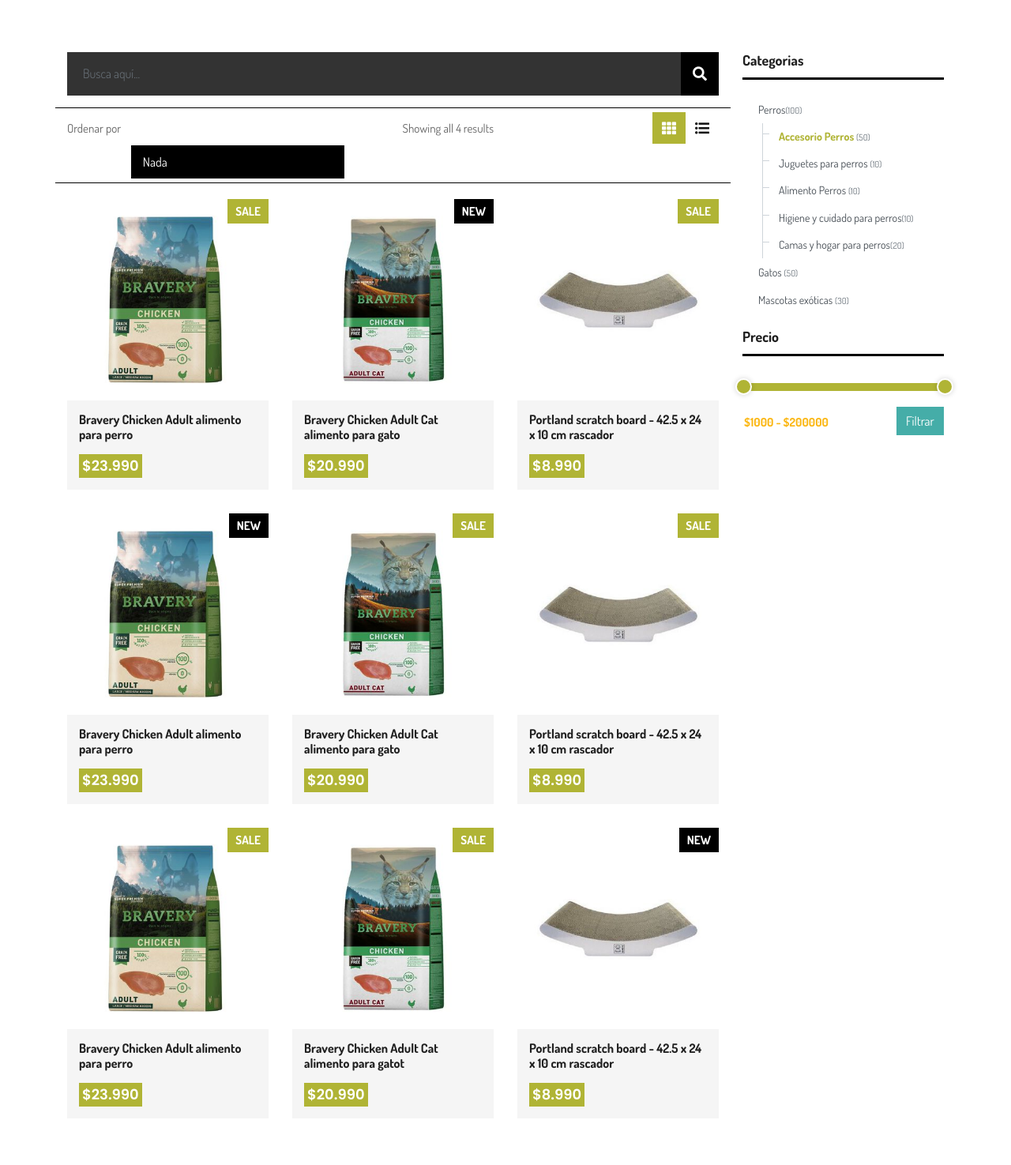
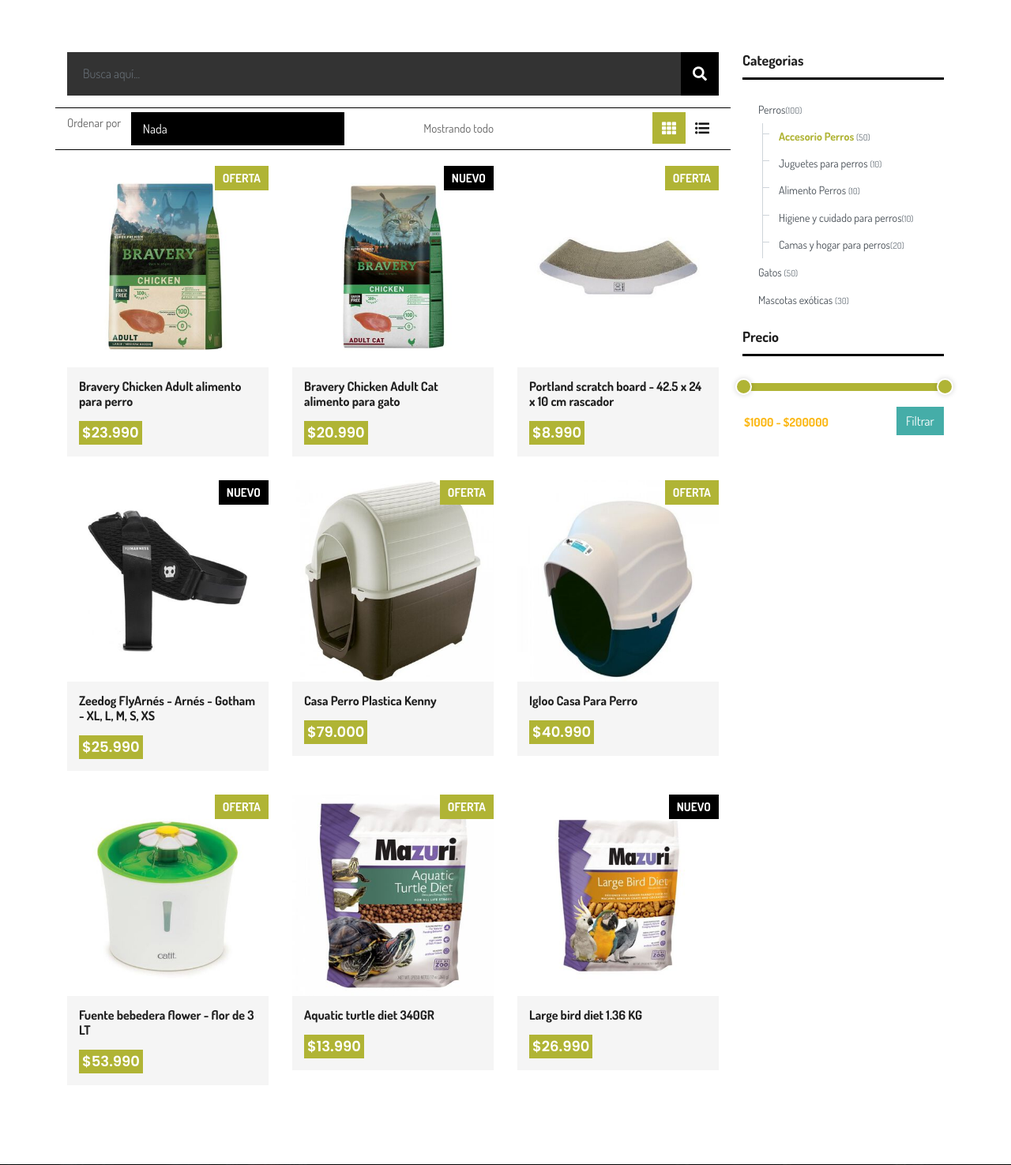
Before and after one commit to Camsito/codigodetienda, a PHP site: page /shop.html in a window 1280 px wide. Shown: the part 337-1812 px from the top of the page at 79% size. Run offline with PHP 8.4, Linux system fonts and the light colour scheme.

Commit message:
ultimos cambios

```diff
--- a/css/style.css
+++ b/css/style.css
@@ -2378,12 +2378,14 @@
 }
  .contact-info-left{
      padding: 20px;
-     background: url(../images/contact-bg.jpg) no-repeat center;
-	 background-size: cover;
+     background: url(../images/contact-bg.jpg) no-repeat  ;
+	 background-size: auto 47%;
+     background-position: bottom right;
+
 }
  .contact-info-left h2{
      font-size: 22px;
-     font-weight: 700;
+     font-weight: 1000;
 }
  .contact-info-left p{
      margin-bottom: 15px;
--- a/index.html
+++ b/index.html
@@ -124,7 +124,7 @@
                         <li class="nav-item active"><a class="nav-link" href="index.html">Inicio</a></li>
                         <li class="nav-item"><a class="nav-link" href="about.html">Sobre nosotros</a></li>
                         <li class="dropdown">
-                            <a href="#" class="nav-link dropdown-toggle arrow" data-toggle="dropdown">Tienda</a>
+                            <a href="#" class="nav-link dropdown-toggle" data-toggle="dropdown">Tienda</a>
                             <ul class="dropdown-menu">
 								<li><a href="shop.html">Catálogo</a></li>
 								<li><a href="shop-detail.html">Detalle de producto</a></li>
--- a/shop.html
+++ b/shop.html
@@ -161,7 +161,7 @@
                         <div class="product-item-filter row">
                             <div class="col-12 col-sm-8 text-center text-sm-left">
                                 <div class="toolbar-sorter-right">
-                                    <span>Ordenar por </span>
+                                    Ordenar por
                                     <select id="basic" class="selectpicker show-tick form-control" data-placeholder="$ USD">
 									<option data-display="Select">Nada</option>
 									<option value="1">Popularidad</option>
@@ -170,7 +170,7 @@
 									<option value="4">Mas vendidos</option>
 								</select>
                                 </div>
-                                <p>Showing all 4 results</p>
+                                <p>Mostrando todo</p>
                             </div>
                             <div class="col-12 col-sm-4 text-center text-sm-right">
                                 <ul class="nav nav-tabs ml-auto">
@@ -192,7 +192,7 @@
                                             <div class="products-single fix">
                                                 <div class="box-img-hover">
                                                     <div class="type-lb">
-                                                        <p class="sale">Sale</p>
+                                                        <p class="sale">OFERTA</p>
                                                     </div>
                                                     <img src="images/img-pro-01.jpg" class="img-fluid" alt="Image">
                                                     <div class="mask-icon">
@@ -214,7 +214,7 @@
                                             <div class="products-single fix">
                                                 <div class="box-img-hover">
                                                     <div class="type-lb">
-                                                        <p class="new">New</p>
+                                                        <p class="new">Nuevo</p>
                                                     </div>
                                                     <img src="images/img-pro-02.jpg" class="img-fluid" alt="Image">
                                                     <div class="mask-icon">
@@ -236,7 +236,7 @@
                                             <div class="products-single fix">
                                                 <div class="box-img-hover">
                                                     <div class="type-lb">
-                                                        <p class="sale">Sale</p>
+                                                        <p class="sale">OFERTA</p>
                                                     </div>
                                                     <img src="images/img-pro-03.jpg" class="img-fluid" alt="Image">
                                                     <div class="mask-icon">
@@ -258,9 +258,9 @@
                                             <div class="products-single fix">
                                                 <div class="box-img-hover">
                                                     <div class="type-lb">
-                                                        <p class="new">New</p>
+                                                        <p class="new">Nuevo</p>
                                                     </div>
-                                                    <img src="images/img-pro-01.jpg" class="img-fluid" alt="Image">
+                                                    <img src="images/img-pro-04.jpg" class="img-fluid" alt="Image">
                                                     <div class="mask-icon">
                                                         <ul>
                                                             <li><a href="#" data-toggle="tooltip" data-placement="right" title="Vista Previa"><i class="fas fa-eye"></i></a></li>
@@ -271,8 +271,8 @@
                                                     </div>
                                                 </div>
                                                 <div class="why-text">
-                                                    <h4>Bravery Chicken Adult alimento para perro</h4>
-                                                    <h5> $23.990</h5>
+                                                    <h4>Zeedog FlyArnés - Arnés - Gotham - XL, L, M, S, XS</h4>
+                                                    <h5> $25.990</h5>
                                                 </div>
                                             </div>
                                         </div>
@@ -280,9 +280,9 @@
                                             <div class="products-single fix">
                                                 <div class="box-img-hover">
                                                     <div class="type-lb">
-                                                        <p class="sale">Sale</p>
+                                                        <p class="sale">OFERTA</p>
                                                     </div>
-                                                    <img src="images/img-pro-02.jpg" class="img-fluid" alt="Image">
+                                                    <img src="images/img-pro-05.jpg" class="img-fluid" alt="Image">
                                                     <div class="mask-icon">
                                                         <ul>
                                                             <li><a href="#" data-toggle="tooltip" data-placement="right" title="Vista Previa"><i class="fas fa-eye"></i></a></li>
@@ -293,8 +293,8 @@
                                                     </div>
                                                 </div>
                                                 <div class="why-text">
-                                                    <h4>Bravery Chicken Adult Cat alimento para gato</h4>
-                                                    <h5> $20.990</h5>
+                                                    <h4>Casa Perro Plastica Kenny</h4>
+                                                    <h5>$79.000</h5>
                                                 </div>
                                             </div>
                                         </div>
@@ -302,9 +302,9 @@
                                             <div class="products-single fix">
                                                 <div class="box-img-hover">
                                                     <div class="type-lb">
-                                                        <p class="sale">Sale</p>
+                                                        <p class="sale">OFERTA</p>
                                                     </div>
-                                                    <img src="images/img-pro-03.jpg" class="img-fluid" alt="Image">
+                                                    <img src="images/img-pro-06.jpg" class="img-fluid" alt="Image">
                                                     <div class="mask-icon">
                                                         <ul>
                                                             <li><a href="#" data-toggle="tooltip" data-placement="right" title="Vista Previa"><i class="fas fa-eye"></i></a></li>
@@ -315,8 +315,8 @@
                                                     </div>
                                                 </div>
                                                 <div class="why-text">
-                                                    <h4>Portland scratch board - 42.5 x 24 x 10 cm rascador</h4>
-                                                    <h5> $8.990</h5>
+                                                    <h4>Igloo Casa Para Perro</h4>
+                                                    <h5> $40.990</h5>
                                                 </div>
                                             </div>
                                         </div>
@@ -324,9 +324,9 @@
                                             <div class="products-single fix">
                                                 <div class="box-img-hover">
                                                     <div class="type-lb">
-                                                        <p class="sale">Sale</p>
+                                                        <p class="sale">OFERTA</p>
                                                     </div>
-                                                    <img src="images/img-pro-01.jpg" class="img-fluid" alt="Image">
+                                                    <img src="images/img-pro-07.jpg" class="img-fluid" alt="Image">
                                                     <div class="mask-icon">
                                                         <ul>
                                                             <li><a href="#" data-toggle="tooltip" data-placement="right" title="Vista Previa"><i class="fas fa-eye"></i></a></li>
@@ -337,8 +337,8 @@
                                                     </div>
                                                 </div>
                                                 <div class="why-text">
-                                                    <h4>Bravery Chicken Adult alimento para perro</h4>
-                                                    <h5> $23.990</h5>
+                                                    <h4>Fuente bebedera flower - flor de 3 LT</h4>
+                                                    <h5> $53.990</h5>
                                                 </div>
                                             </div>
                                         </div>
@@ -346,9 +346,9 @@
                                             <div class="products-single fix">
                                                 <div class="box-img-hover">
                                                     <div class="type-lb">
-                                                        <p class="sale">Sale</p>
+                                                        <p class="sale">OFERTA</p>
                                                     </div>
-                                                    <img src="images/img-pro-02.jpg" class="img-fluid" alt="Image">
+                                                    <img src="images/img-pro-08.jpg" class="img-fluid" alt="Image">
                                                     <div class="mask-icon">
                                                         <ul>
                                                             <li><a href="#" data-toggle="tooltip" data-placement="right" title="Vista Previa"><i class="fas fa-eye"></i></a></li>
@@ -359,8 +359,8 @@
                                                     </div>
                                                 </div>
                                                 <div class="why-text">
-                                                    <h4>Bravery Chicken Adult Cat alimento para gatot</h4>
-                                                    <h5> $20.990</h5>
+                                                    <h4>Aquatic turtle diet 340GR</h4>
+                                                    <h5>$13.990</h5>
                                                 </div>
                                             </div>
                                         </div>
@@ -368,9 +368,9 @@
                                             <div class="products-single fix">
                                                 <div class="box-img-hover">
                                                     <div class="type-lb">
-                                                        <p class="new">New</p>
+                                                        <p class="new">Nuevo</p>
                                                     </div>
-                                                    <img src="images/img-pro-03.jpg" class="img-fluid" alt="Image">
+                                                    <img src="images/img-pro-09.jpg" class="img-fluid" alt="Image">
                                                     <div class="mask-icon">
                                                         <ul>
                                                             <li><a href="#" data-toggle="tooltip" data-placement="right" title="Vista Previa"><i class="fas fa-eye"></i></a></li>
@@ -381,8 +381,8 @@
                                                     </div>
                                                 </div>
                                                 <div class="why-text">
-                                                    <h4>Portland scratch board - 42.5 x 24 x 10 cm rascador</h4>
-                                                    <h5> $8.990</h5>
+                                                    <h4>Large bird diet 1.36 KG</h4>
+                                                    <h5> $26.990</h5>
                                                 </div>
                                             </div>
                                         </div>
@@ -395,7 +395,7 @@
                                                 <div class="products-single fix">
                                                     <div class="box-img-hover">
                                                         <div class="type-lb">
-                                                            <p class="new">New</p>
+                                                            <p class="new">Nuevo</p>
                                                         </div>
                                                         <img src="images/img-pro-01.jpg" class="img-fluid" alt="Image">
                                                         <div class="mask-icon">
@@ -413,9 +413,6 @@
                                                 <div class="why-text full-width">
                                                     <h4>Portland scratch board - 42.5 x 24 x 10 cm rascador</h4>
                                                     <h5> <del>$ 60.00</del> $40.79</h5>
-                                                    <p>Integer tincidunt aliquet nibh vitae dictum. In turpis sapien, imperdiet quis magna nec, iaculis ultrices ante. Integer vitae suscipit nisi. Morbi dignissim risus sit amet orci porta, eget aliquam purus
-                                                        sollicitudin. Cras eu metus felis. Sed arcu arcu, sagittis in blandit eu, imperdiet sit amet eros. Donec accumsan nisi purus, quis euismod ex volutpat in. Vestibulum eleifend eros ac lobortis aliquet.
-                                                        Suspendisse at ipsum vel lacus vehicula blandit et sollicitudin quam. Praesent vulputate semper libero pulvinar consequat. Etiam ut placerat lectus.</p>
                                                     <a class="btn hvr-hover" href="#">Añadir al Carro</a>
                                                 </div>
                                             </div>
@@ -427,7 +424,7 @@
                                                 <div class="products-single fix">
                                                     <div class="box-img-hover">
                                                         <div class="type-lb">
-                                                            <p class="sale">Sale</p>
+                                                            <p class="sale">OFERTA</p>
                                                         </div>
                                                         <img src="images/img-pro-02.jpg" class="img-fluid" alt="Image">
                                                         <div class="mask-icon">
@@ -459,7 +456,7 @@
                                                 <div class="products-single fix">
                                                     <div class="box-img-hover">
                                                         <div class="type-lb">
-                                                            <p class="sale">Sale</p>
+                                                            <p class="sale">OFERTA</p>
                                                         </div>
                                                         <img src="images/img-pro-03.jpg" class="img-fluid" alt="Image">
                                                         <div class="mask-icon">
```
Also changed, not shown: images/contact-bg.jpg, images/img-pro-05.jpg (added), images/img-pro-06.jpg (added), images/img-pro-07.jpg (added), images/img-pro-08.jpg (added), images/img-pro-09.jpg (added).
